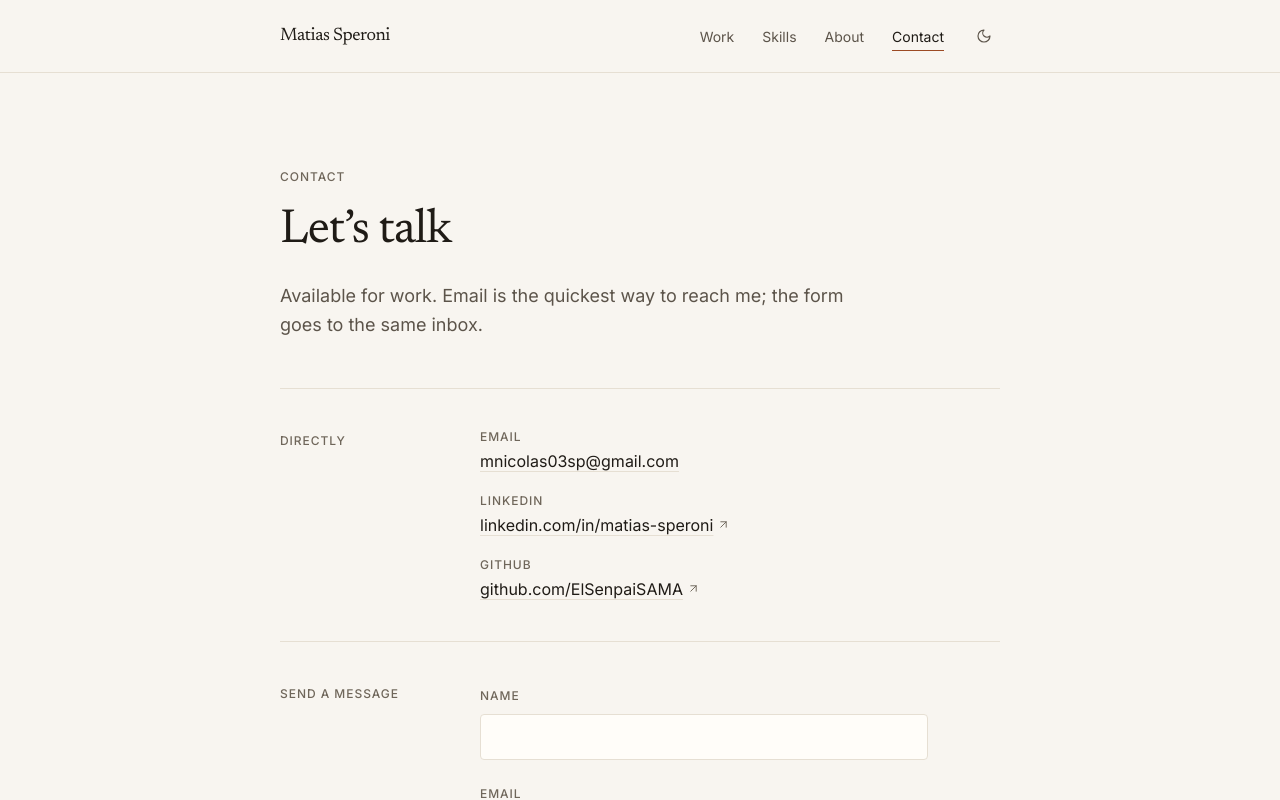
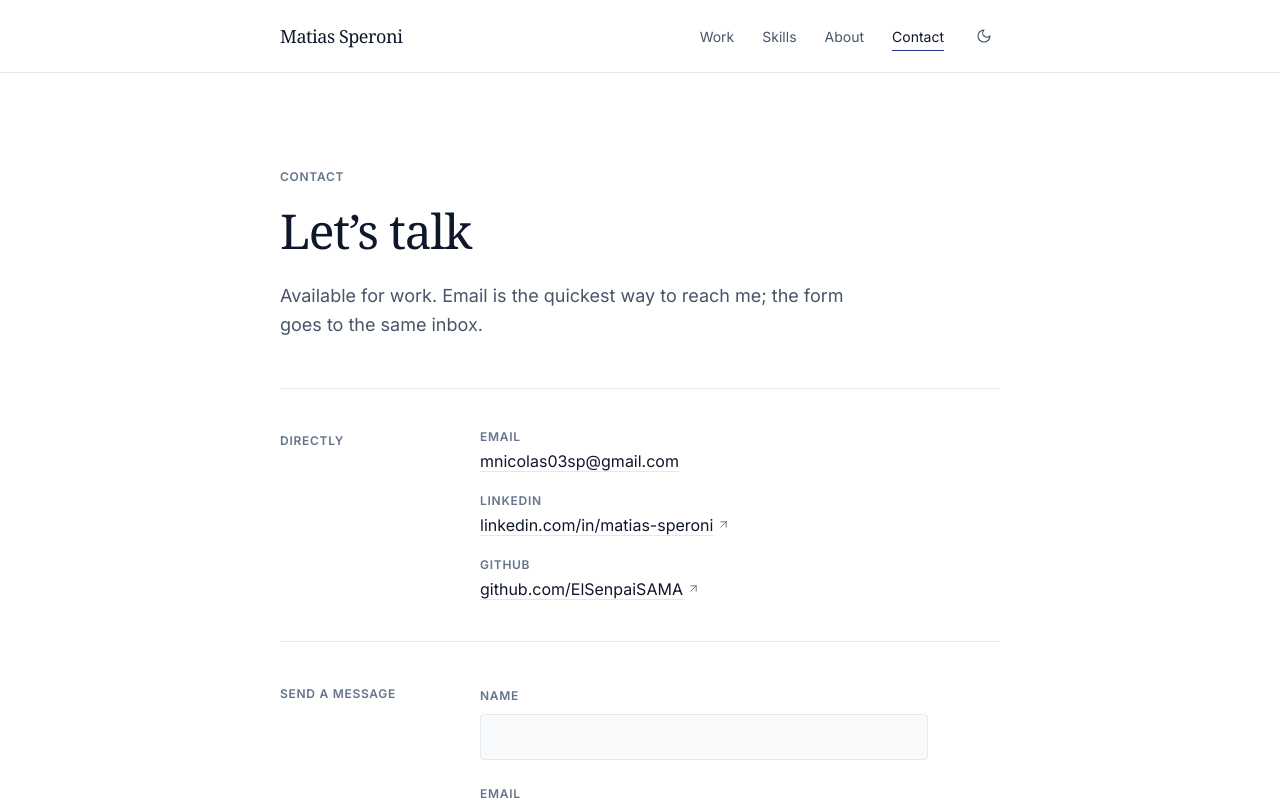
Before and after one commit to ElSenpaiSAMA/NextJS-Portfolio, a Next.js app: page /contact in a window 1280 px wide. Shown: the top 800 px of the page. Built offline with nearby package versions, Linux system fonts and the light colour scheme; no server answers.

Commit message:
feat(design-system): neutral corporate palette with navy accent and a single font

```diff
--- a/app/globals.css
+++ b/app/globals.css
@@ -5,55 +5,58 @@
  * by THEME_INIT_SCRIPT in app/lib/theme.ts). Without JS, the media query
  * below still follows the OS preference.
  *
- * Palette: warm paper and ink, one terracotta accent. Every text/background
- * pair meets WCAG AA — axe checks it in CI for both themes.
+ * Palette: neutral corporate — white and slate greys with a navy accent.
+ * Every text/background pair meets WCAG AA; axe checks it in CI.
  */
 @custom-variant dark (&:where([data-theme="dark"], [data-theme="dark"] *));
 
 :root {
-  --bg: #f8f5f0;
-  --surface: #fffdf9;
-  --fg: #1f1b16;
-  --muted: #5c544a;
-  --subtle: #6f665a;
-  --border: #e6dfd3;
-  --accent: #9c4a24;
-  --accent-fg: #fffdf9;
-  --ok: #4a6638;
-  --warn: #85590c;
-  --info: #3d5d78;
+  --bg: #ffffff;
+  --surface: #f8fafc;
+  --fg: #0f172a;
+  --muted: #475569;
+  --subtle: #64748b;
+  --border: #e2e8f0;
+  --accent: #1e3a8a;
+  --accent-hover: #1e40af;
+  --accent-fg: #ffffff;
+  --accent-soft: #eff4ff;
+  --ok: #15803d;
+  --warn: #b45309;
   color-scheme: light;
 }
 
 @media (prefers-color-scheme: dark) {
   :root:not([data-theme="light"]) {
-    --bg: #1b1815;
-    --surface: #221f1b;
-    --fg: #ede6da;
-    --muted: #b8ad9e;
-    --subtle: #9d9284;
-    --border: #36312a;
-    --accent: #e0a47a;
-    --accent-fg: #1b1815;
-    --ok: #a8c28f;
-    --warn: #e2b96b;
-    --info: #a3bdd4;
+    --bg: #0b1120;
+    --surface: #111a2e;
+    --fg: #e2e8f0;
+    --muted: #a3b1c6;
+    --subtle: #8391a7;
+    --border: #1e293b;
+    --accent: #93b4f5;
+    --accent-hover: #b4cbf8;
+    --accent-fg: #0b1120;
+    --accent-soft: #15213b;
+    --ok: #4ade80;
+    --warn: #fbbf24;
     color-scheme: dark;
   }
 }
 
 [data-theme="dark"] {
-  --bg: #1b1815;
-  --surface: #221f1b;
-  --fg: #ede6da;
-  --muted: #b8ad9e;
-  --subtle: #9d9284;
-  --border: #36312a;
-  --accent: #e0a47a;
-  --accent-fg: #1b1815;
-  --ok: #a8c28f;
-  --warn: #e2b96b;
-  --info: #a3bdd4;
+  --bg: #0b1120;
+  --surface: #111a2e;
+  --fg: #e2e8f0;
+  --muted: #a3b1c6;
+  --subtle: #8391a7;
+  --border: #1e293b;
+  --accent: #93b4f5;
+  --accent-hover: #b4cbf8;
+  --accent-fg: #0b1120;
+  --accent-soft: #15213b;
+  --ok: #4ade80;
+  --warn: #fbbf24;
   color-scheme: dark;
 }
 
@@ -66,17 +69,26 @@
   --color-subtle: var(--subtle);
   --color-border: var(--border);
   --color-accent: var(--accent);
+  --color-accent-hover: var(--accent-hover);
   --color-accent-fg: var(--accent-fg);
+  --color-accent-soft: var(--accent-soft);
   --color-ok: var(--ok);
   --color-warn: var(--warn);
-  --color-info: var(--info);
 
-  /* Variables injected by next/font in app/layout.tsx */
+  /* Injected by next/font in app/layout.tsx */
   --font-sans: var(--font-inter), ui-sans-serif, system-ui, sans-serif;
-  --font-serif: var(--font-newsreader), ui-serif, Georgia, serif;
+}
+
+html {
+  scroll-behavior: smooth;
+  /* Keeps anchor targets clear of the sticky header */
+  scroll-padding-top: 4.5rem;
 }
 
 @media (prefers-reduced-motion: reduce) {
+  html {
+    scroll-behavior: auto;
+  }
   *,
   *::before,
   *::after {
@@ -94,7 +106,7 @@ body {
 
 :focus-visible {
   outline: 2px solid var(--accent);
-  outline-offset: 3px;
+  outline-offset: 2px;
   border-radius: 2px;
 }
 
@@ -103,12 +115,12 @@ body {
   color: var(--accent-fg);
 }
 
-/* Small uppercase label used above sections and in definition lists. */
+/* Small uppercase label used for section eyebrows and fact labels. */
 @utility label {
   font-size: 0.75rem;
   line-height: 1rem;
-  font-weight: 500;
-  letter-spacing: 0.08em;
+  font-weight: 600;
+  letter-spacing: 0.06em;
   text-transform: uppercase;
   color: var(--subtle);
 }
```
Also changed, not shown: 1 other file (tests, documents, lock files or other folders).
